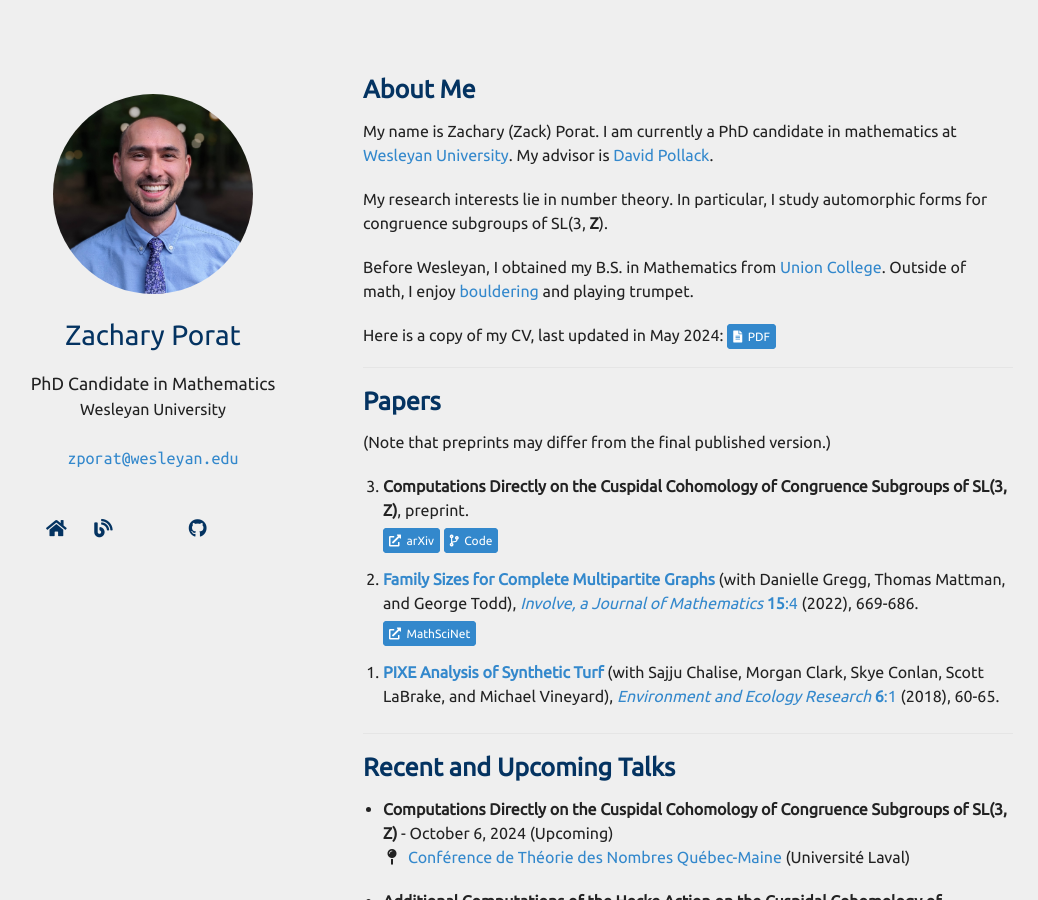
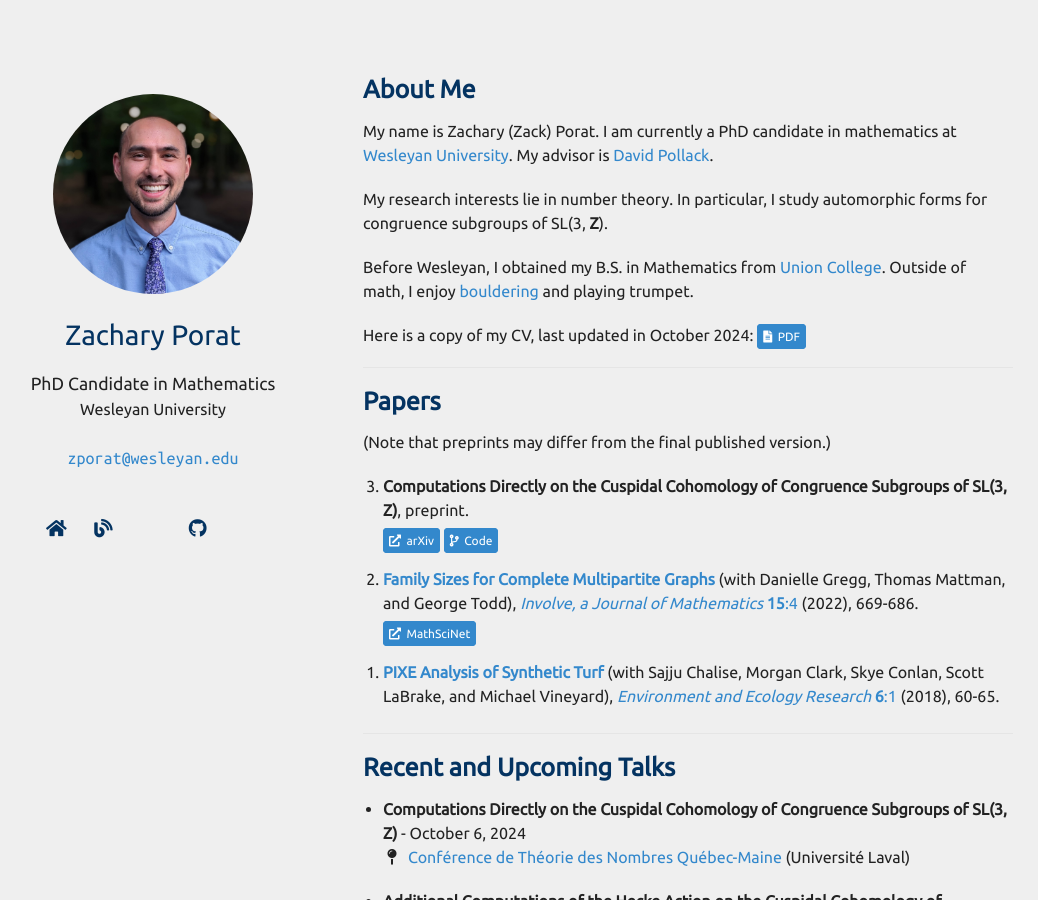
Before and after one commit to zporat/zporat.github.io, a Jekyll site: the page built from index.md, in a window 1280 px wide and 900 px high. Shown: the whole window, without its empty margins (102-1140 px from the left). Built offline with Jekyll 4.4.1, drawn with Linux system fonts in a browser that asks for light colours; nearby versions of some CDN libraries; a style sheet for code colours, icons or effects is not loaded; our own code applies the rules of GitHub Pages for plain Markdown files.

Commit message:
cv update

```diff
--- a/_data/talks.yml
+++ b/_data/talks.yml
@@ -4,7 +4,7 @@
     conf: Conférence de Théorie des Nombres Québec-Maine
     conf_website: https://maine-quebec.mat.ulaval.ca/24/qm24.html
     location: (Université Laval)
-    date: October 6, 2024 (Upcoming)
+    date: October 6, 2024
 
   - title: Additional Computations of the Hecke Action on the Cuspidal Cohomology of Congruence Subgroups of SL(3, Z)
     conf: 36th Automorphic Forms Workshop
--- a/index.md
+++ b/index.md
@@ -10,7 +10,7 @@
 
 Before Wesleyan, I obtained my B.S. in Mathematics from [Union College](https://www.union.edu/mathematics).  Outside of math, I enjoy [bouldering](https://zporat.github.io/files/pictures/bouldering.jpg) and playing trumpet.
 
-Here is a copy of my CV, last updated in May 2024: <a href="{{ site.cv_link }}" class="button" style="font-size:12px;"><i class="fas fa-file-alt" aria-hidden="true"></i>&nbsp; PDF</a>
+Here is a copy of my CV, last updated in October 2024: <a href="{{ site.cv_link }}" class="button" style="font-size:12px;"><i class="fas fa-file-alt" aria-hidden="true"></i>&nbsp; PDF</a>
 
 ---
 
```
Also changed, not shown: 1 other file.
